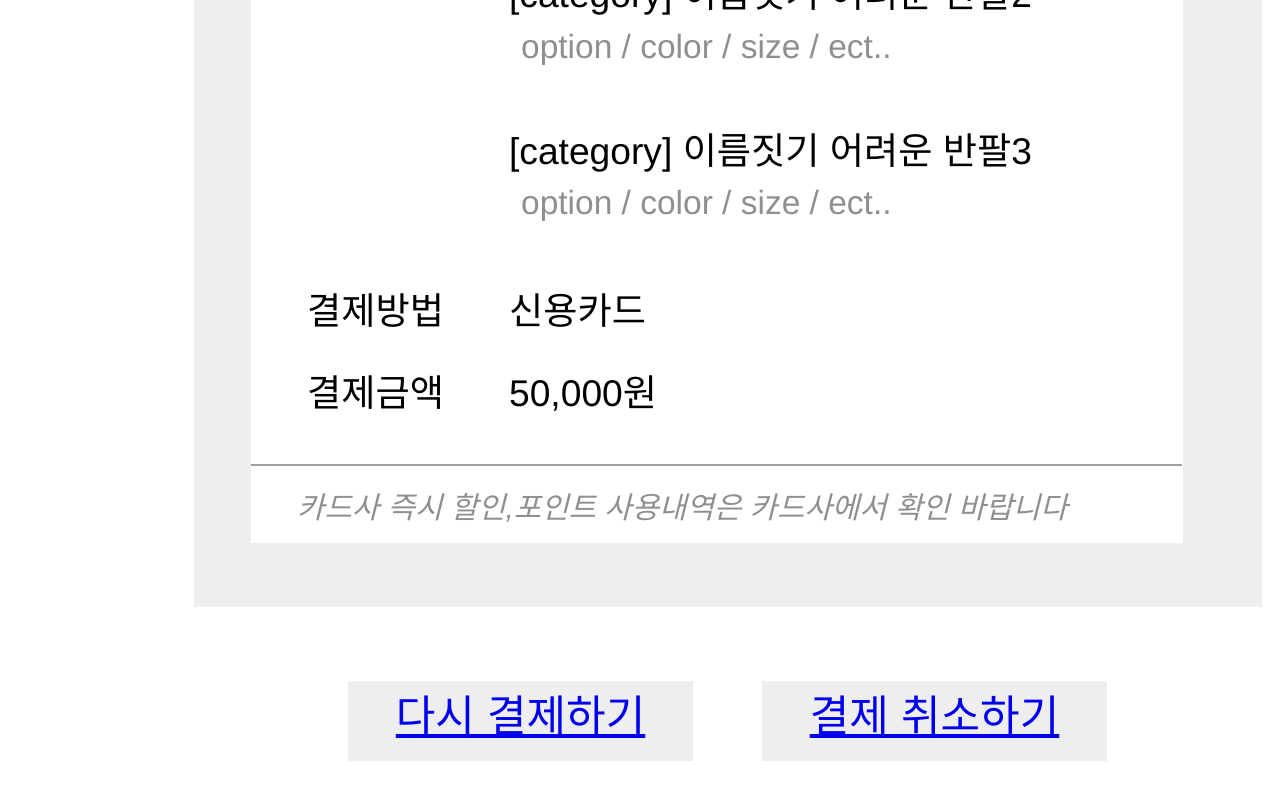
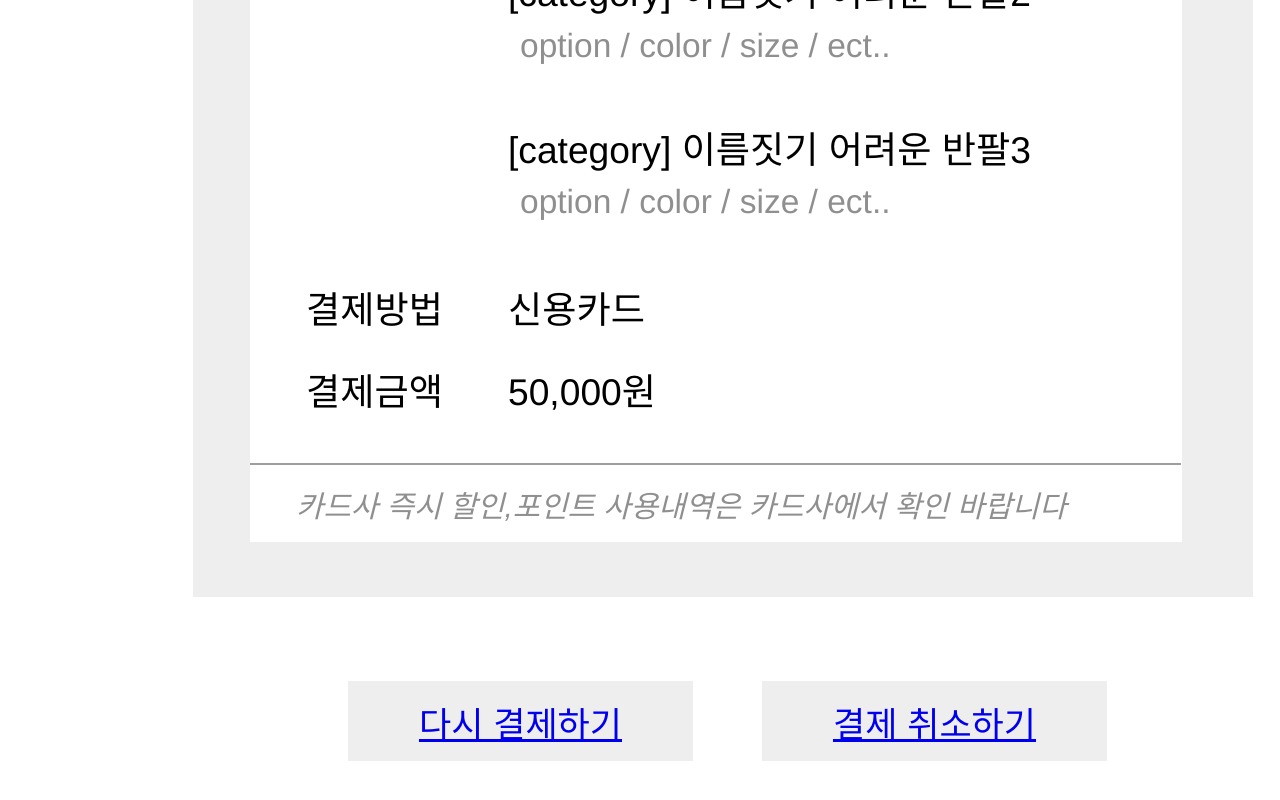
Before and after one commit to Lee-chansu/shoppingMall, a React (Create React App) app: page /payFail in a window 1280 px wide. Shown: the part 667-1467 px from the top of the page. Built offline with nearby package versions, Linux system fonts and the light colour scheme; grey boxes are pictures that could not be loaded.

Commit message:
payBuyListItem.js의 db연결완료 / 이미지 연결 필요

```diff
--- a/src/components/PayBuyListItem.js
+++ b/src/components/PayBuyListItem.js
@@ -9,13 +9,13 @@ export const PayItem = ({ val }) => {
           <div className="textWrapper2">결제일시 : {val.payDate}</div>
         </div>
         <div className="overlap">
-          <div className="textWrapper">상품명 : db</div>
+          <div className="textWrapper">상품명 : {val.itemName}</div>
         </div>
         <div className="overlapGroup">
-          <div className="textWrapper">상품가격 : db</div>
+          <div className="textWrapper">상품가격 : {val.itemPrice}</div>
         </div>
         <div className="divWrapper">
-          <div className="textWrapper">배송상태 : db</div>
+          <div className="textWrapper">배송상태 : {val.carryState}</div>
         </div>
         <div className="imageBox"></div>
       </div>
--- a/src/css/cart.css
+++ b/src/css/cart.css
@@ -40,7 +40,7 @@
 .cart .overlapGroup2 {
   font-size: 40px;
   height: 90px;
-  width: 1004px;
+  width: 700px;
   border: none;
   margin: 40px auto 0;
   display: flex;
--- a/src/css/payFail.css
+++ b/src/css/payFail.css
@@ -8,34 +8,34 @@
 
 .payFail .div {
   background-color: #ffffff;
-  height: 1513.02px;
+  height: 1500px;
   position: relative;
   width: 1440px;
 }
 
 .payFail .overlap {
-  height: 1181px;
-  left: 194px;
+  height: 1172px;
+  left: 193px;
   position: absolute;
-  top: 93px;
-  width: 1068px;
+  top: 92px;
+  width: 1060px;
 }
 
 .payFail .innerBox {
   background-color: #eeeeee;
-  height: 1181px;
+  height: 1172px;
   left: 0;
   position: absolute;
   top: 0;
-  width: 1068px;
+  width: 1060px;
 }
 
 .payFail .overlapGroup {
-  height: 98px;
+  height: 97px;
   left: 36px;
   position: absolute;
   top: 58px;
-  width: 952px;
+  width: 945px;
 }
 
 .payFail .price {
@@ -262,9 +262,10 @@
   text-align: center;
   overflow: hidden;
   position: absolute;
+  padding-top: 15px;
   top: 1348px;
   width: 345px;
-  font-size: 43px;
+  font-size: 35px;
 }
 
 .payFail .innerBox2 {
@@ -272,9 +273,10 @@
   height: 80px;
   left: 762px;
   position: absolute;
+  padding-top: 15px;
   top: 1348px;
   width: 345px;
-  font-size: 43px;
+  font-size: 35px;
   text-align: center;
 }
 
--- a/src/css/paySuccess.css
+++ b/src/css/paySuccess.css
@@ -8,7 +8,7 @@
 
 .paySuccess .div {
   background-color: #ffffff;
-  height: 1502.12px;
+  height: 1500px;
   position: relative;
   width: 1440px;
 }
@@ -257,22 +257,24 @@
 
 .paySuccess .toHome {
   background-color: #eeeeee;
-  font-size: 43px;
+  font-size: 35px;
   height: 80px;
   left: 180px;
   text-align: center;
   position: absolute;
+  padding-top: 15px;
   top: 1230px;
   width: 300px;
 }
 
 .paySuccess .nextPage {
   background-color: #eeeeee;
-  font-size: 43px;
+  font-size: 35px;
   height: 80px;
   left: 580px;
   text-align: center;
   position: absolute;
+  padding-top: 15px;
   top: 1230px;
   width: 300px;
 }
--- a/src/css/payment.css
+++ b/src/css/payment.css
@@ -6,7 +6,7 @@
   width: 100%;
 }
 
-.payment .paymentInnerWrapperr {
+.payment .paymentInnerWrapper {
   background-color: #ffffff;
   height: 1632.14px;
   width: 1440px;
@@ -349,7 +349,7 @@
 .payment .buy {
   color: #000000;
   font-family: "Inter-Regular", Helvetica;
-  font-size: 36.9px;
+  font-size: 35px;
   font-weight: 400;
   left: 17px;
   letter-spacing: 0;
--- a/src/routes/payBuyList.js
+++ b/src/routes/payBuyList.js
@@ -10,13 +10,14 @@ export const PayBuyList = () => {
       payDate: "2024-4-4",
       itemName: "상품명1",
       itemPrice: "50,000",
-      carryState: "ongoing",
+      carryState: "Delivery begins",
+
     },
     {
       payDate: "2024-2-4",
       itemName: "상품명2",
       itemPrice: "20,000",
-      carryState: "ongoing",
+      carryState: "Delivery begins",
     },
   ];
   return (
```
